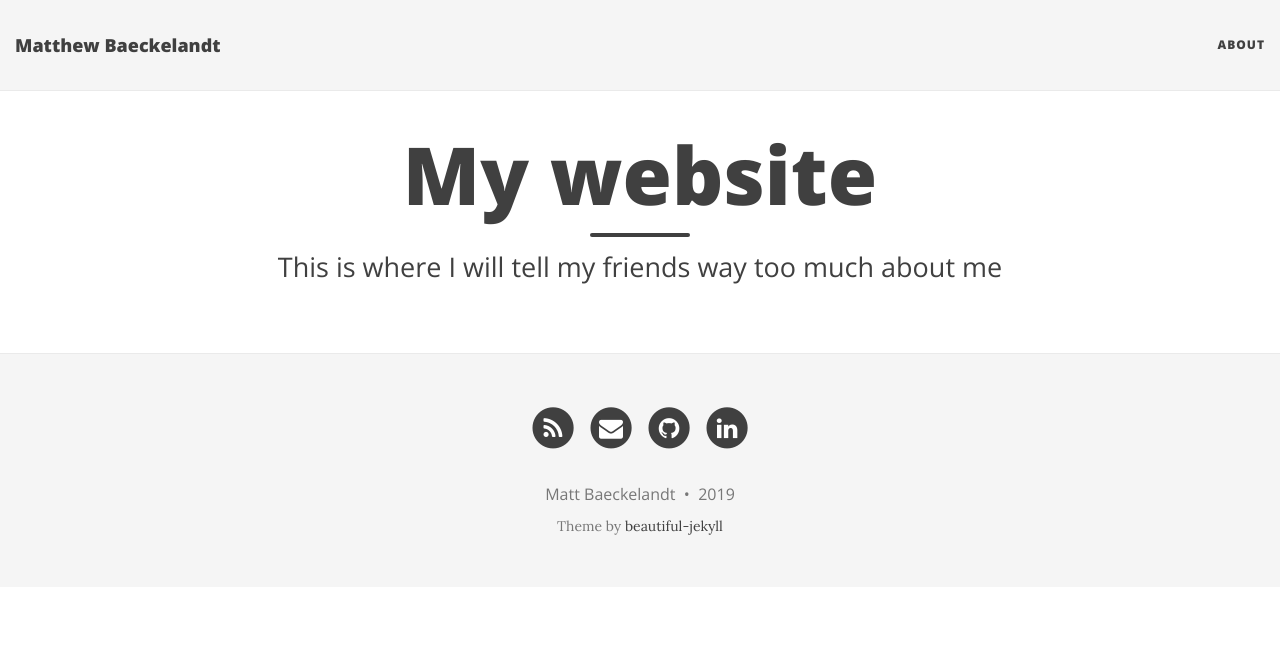
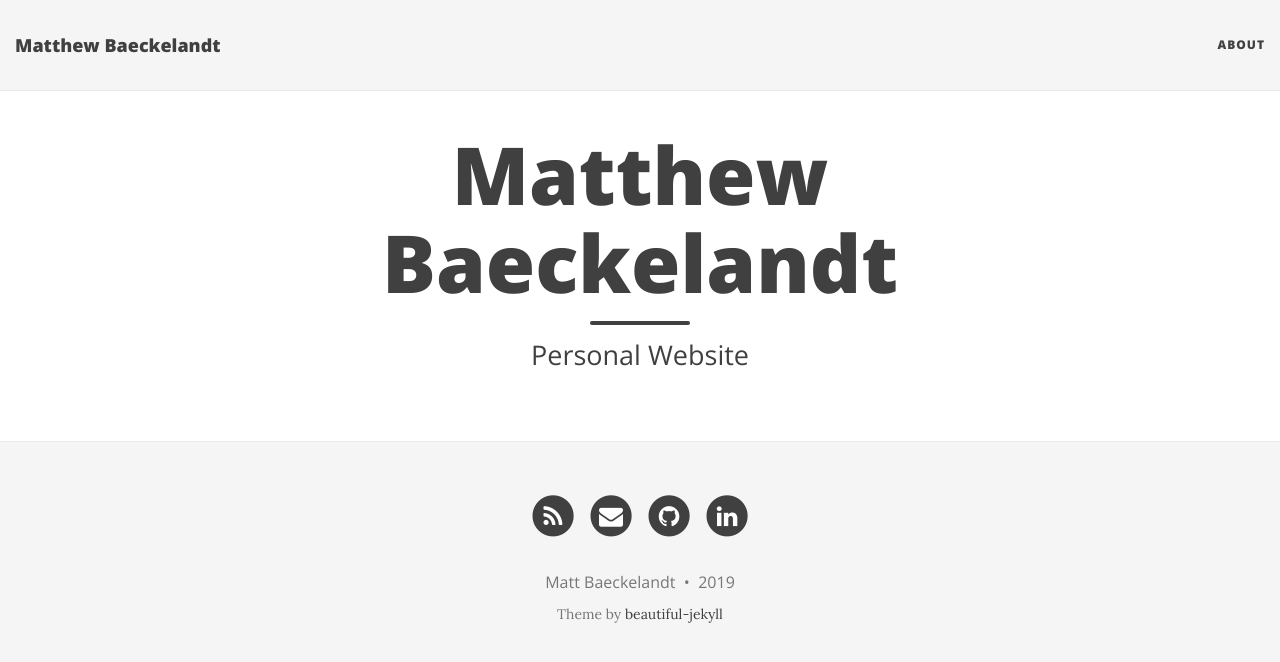
Before and after one commit to bakeland5/bakeland5.github.io, a Jekyll site: the page built from index.html, in a window 1280 px wide. Shown: the top 662 px of the page. Built offline with Jekyll 4.4.1, drawn with Linux system fonts in a browser that asks for light colours; nearby versions of some CDN libraries; the list of posts is cut into pages by our own code.

Commit message:
Update index.html

```diff
--- a/index.html
+++ b/index.html
@@ -1,7 +1,7 @@
 ---
 layout: page
-title: My website
-subtitle: This is where I will tell my friends way too much about me
+title: Matthew Baeckelandt
+subtitle: Personal Website
 use-site-title: true
 ---
 
```
